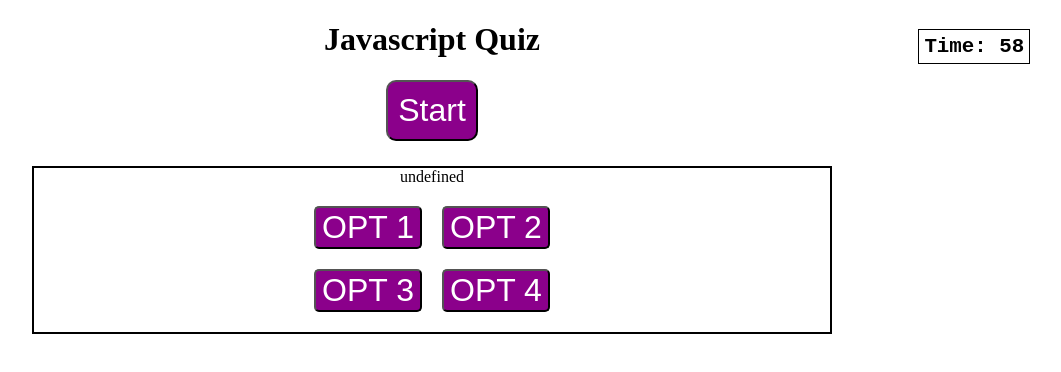
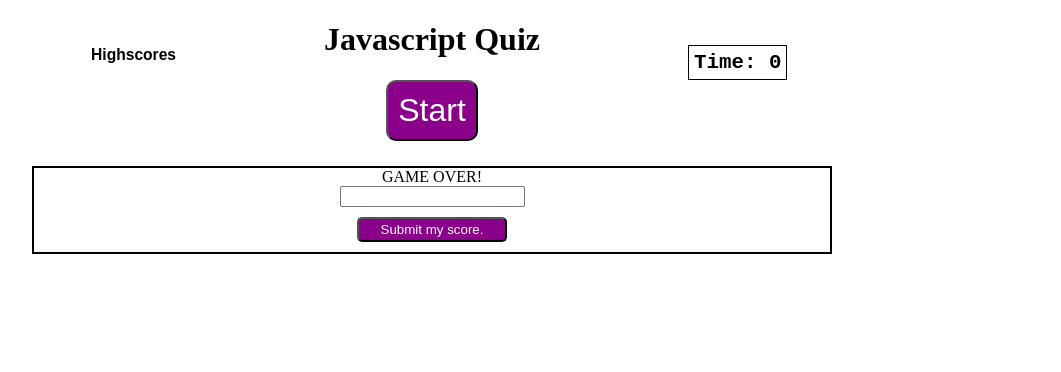
Before and after one commit to Bryandalton/Javascript-Quiz, a plain HTML site: page index.html in a window 1280 px wide. Both pictures are taken after a click on the button "Start". Shown: the whole page, without its empty margins (208-1269 px from the left). Drawn offline with Linux system fonts and the light colour scheme.

Commit message:
added answers and highscore

```diff
--- a/assets/script.js
+++ b/assets/script.js
@@ -1,13 +1,65 @@
+const questions = [
+    {
+      question: 'Which is a primative date value?',
+      answers: [
+        { text: 'Boolean', correct: false },
+         { text: 'Number', correct: false },
+         { text: 'String', correct: false },
+         { text: 'all the above.', correct: true },
+      ]
+    },
+    {
+      question: 'What is a boolean?',
+      answers: [
+            { text: 'a number in quotations', correct: false },
+            { text: 'a series of strings', correct: false },
+            { text: 'a value of true/false', correct: true },
+            { text: 'a function', correct: false }
+      ]
+    },
+    {
+      question: 'A strings value must be enclosed within?',
+      answers: [
+         { text: 'brackets', correct: false },
+         { text: 'quotes', correct: true },
+         { text: 'curly brackets', correct: false },
+         { text: 'none of the above', correct: false }
+      ]
+    },
+    {
+      question: 'is "undefined" a primative data value?',
+      answers: [
+            { text: 'false', correct: false },
+            { text: 'true', correct: true },
+            { text: 'It\'s case dependent', correct: false},
+            { text: 'Trick question', correct: false}
+      ]
+    },
+    {
+        question: 'Arrays in Javascript are used to...',
+        answers: [
+            { text: 'hold more than one value', correct: true},
+            { text: 'store stings', correct: false},
+            { text: 'provide storage in the browser', correct: false},
+            { text: 'keep numbers seperate', correct: false}
+        ]
+    }
+  ];
 
 let start = document.getElementById("startbtn")
 var gameStarted = false;
 var hasWon = false;
 var timerEl = document.getElementById("timercount");
 var questionCard = document.getElementById('card');
-var answerBtn = document.getElementById('answer-buttons')
+var answerBtn = document.querySelectorAll('.answer-buttons') //is this the right selector?
 var titleEl = document.getElementById('title')
+let shuffledQuestions, currentQuestionIndex = 0;
+var scoresToggle = document.getElementById('scores-toggle')
+var highScores = document.getElementById('highscore')
+var scoreList = document.getElementById('scorelist')
+var totalScore = 100;
+var timerCount = 2;
 
-let shuffledQuestions, currentQuestionIndex;
 
 function startGame() {
     questionCard.classList.remove('hide');
@@ -18,14 +70,20 @@ function startGame() {
     shuffledQuestions = questions.sort(function () {
         Math.random() - .5
     })
-    var timerCount = 60;
+
     startTime(timerCount);
     gameStarted = true;
     setNextQuestion();
 };
 
+
 function setNextQuestion() {
+    // console.log(shuffledQuestions, 'set next question function')
+
     showQuestion(shuffledQuestions[currentQuestionIndex]);
+    //to do:
+    //incriment currentQuestionIndex
+    //add conditional statement once currentQuestionIndex is > questions.length stop quiz
 }
 
 function startTime(timerCount) {
@@ -47,7 +105,7 @@ function startTime(timerCount) {
 };
 
 function selectAnswer() {
-
+//add functionality to choose answer
 }
 
 function winGame(){
@@ -61,66 +119,46 @@ function winGame(){
 
 function loseGame(){
 hasWon = false;
+questionCard.textContent = 'GAME OVER!'
+var inputField = document.createElement('input')
+var submitBtn = document.createElement('button')
+var userName = document.createElement('li')
+userName.setAttribute('id', 'userInput')
+inputField.setAttribute('id', 'nameInput')
+submitBtn.textContent = 'Submit my score.'
+submitBtn.setAttribute('class', 'scoreBtn')
+questionCard.appendChild(inputField)
+questionCard.appendChild(submitBtn)
+submitBtn.addEventListener('click', function () {
+    scoreList.appendChild(userName)
+    document.getElementById('userInput') = document.getElementById('nameInput').nodeValue
+    console.log('click heard')})
 console.log('you lose!')
 gameStarted = false;
 }
 
-function showQuestion() {
-    titleEl.innerText = questions.question;
-    question.answer.forEach(answer => {
-        var button = document.createElement('button')
-        button.innerText = answer.text
-    } )
+function showQuestion(currentQuestion) {
+    titleEl.innerText = currentQuestion.question;
+    for (let i = 0; i < 4; i++) {
+        answerBtn[i].textContent = currentQuestion.answers[i]['text'];
+    }
+    // currentQuestion.answers.forEach(answer => {
+    //     console.log(answer.text)
+    //     answerBtn.innerText = answer.text;
+    //     //why are buttons not displaying correct text
+    // // console.log(currentQuestion.answer, 'answers')
+    // } )
 }
 
-
+//starts game on click of start button
 start.addEventListener('click', startGame)
 
-const questions = [
-    {
-      question: 'Which is a primative date value?',
-      answers: [
-        { text: 'Boolean', correct: false },
-         { text: 'Number', correct: false },
-         { text: 'String', correct: false },
-         { text: 'all the above.', correct: true },
+//shows highscores
+scoresToggle.addEventListener('click', () => {
+    highScores.classList.toggle('hide')
 
-      ]
-    },
-    {
-      question: 'What is a boolean?',
-      answers: [
-            { text: 'a number in quotations', correct: false },
-            { text: 'a series of strings', correct: false },
-            { text: 'a value of true/false', correct: true },
-            { text: 'a function', correct: false }
-      ]
-    },
-    {
-      question: 'A strings value must be enclosed within?',
-      answers: [
-         { text: 'brackets', correct: false },
-         { text: 'quotes', correct: true },
-         { text: 'curly brackets', correct: false },
-         { text: 'none of the above', correct: false }
-      ]
-    },
-    {
-      question: 'is "undefined" a primative date value?',
-      answers: [
-            { text: 'false', correct: false },
-            { text: 'true', correct: true }
-      ]
-    },
-    {
-        question: 'Arrays in Javascript are used to...',
-        answers: [
-            { text: 'hold more than one value', correct: true},
-            { text: 'store stings', correct: false},
-            { text: 'provide storage in the browser', correct: false},
-            { text: 'keep numbers seperate', correct: false}
-        ]
-    }
-  ];
-
-  console.log(questions)
+})
+//todo:
+//add input for user to log name/score append li to ol #scorelist
+//add local storage for name/score
+console.log(answerBtn)
--- a/assets/style.css
+++ b/assets/style.css
@@ -24,6 +24,8 @@ h1 {
     display: flex;
     justify-content: center;
     align-items: center;
+    font-weight: bold;
+    font-size: 1.5rem;
 }
 #startbtn {
     display: flex;
@@ -79,12 +81,27 @@ ul {
 #timer {
     position: absolute;
     border: 1px solid black;
-    bottom: 92%;
-    left: 88%;
+    bottom: 90%;
+    left: 70%;
     padding: 5px;
     font-weight: bolder;
     font-family: monospace;
     font-size: 1.3rem;
+}
+
+#scores-toggle {
+    position: absolute;
+    bottom: 90%;
+    right: 70%;
+    padding: 0;
+    border: none;
+    background: none;
+}
+
+#scores-toggle:hover {
+text-decoration: underline;
+color: blue;
+cursor: pointer;
 }
 
 .btn.correct {
@@ -95,6 +112,19 @@ ul {
     background-color: var(--incorrect);
 }
 
+.scoreBtn {
+    width: 150px;
+    height: 25px;
+    background-color: darkmagenta;
+    color: white;
+    border-radius: 5px;
+    margin: 10px 0px;
+}
+.scoreBtn:hover {
+    box-shadow: inset 0 0 10px 2px white;
+
+}
+
 .hide {
     display: none;
 }
--- a/index.html
+++ b/index.html
@@ -13,15 +13,26 @@
     <section id="card" class="question-card hide">
         <div id="title" class="title"></div>
         <ul id="answers">
-            <button class="btn">OPT 1</button>
-            <button class="btn">OPT 2</button>
-            <button class="btn">OPT 3</button>
-            <button class="btn">OPT 4</button>
+            <button class="btn answer-buttons">OPT 1</button>
+            <button class="btn answer-buttons">OPT 2</button>
+            <button class="btn answer-buttons">OPT 3</button>
+            <button class="btn answer-buttons">OPT 4</button>
 
         </ul>
     </section>
     <div id="timer" class="timer hide">Time: <span id="timercount">0</span></div>
 
+    <button id="scores-toggle"><h3>Highscores</h3></button>
+
+    <section id="highscore" class="hide">
+        <h2></h2>
+        <ol id="scorelist">
+
+            <li>butts 100</li>
+
+        </ol>
+    </section>
+
     <script src= "assets/script.js"></script>
 </body>
 </html>
```
